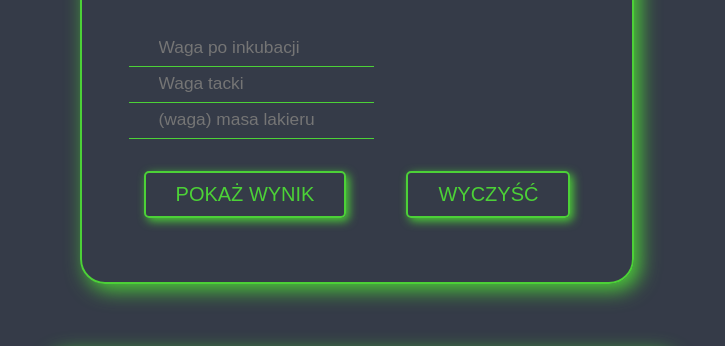
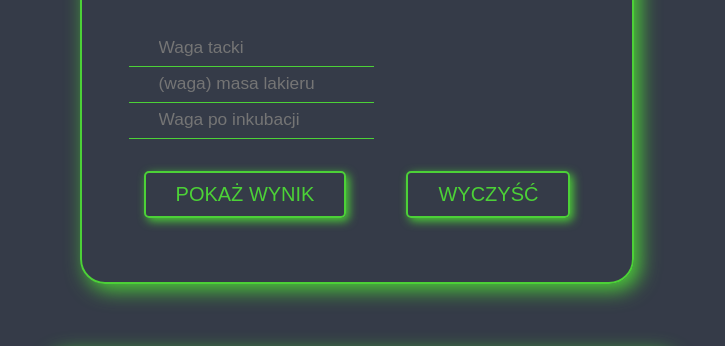
Before and after one commit to Kaweight/Calculation-of-solids-content, a plain HTML site: page index.html in a window 1280 px wide. Shown: the part 104-450 px from the top of the page, without its empty margins (283-1008 px from the left). Drawn offline with Linux system fonts and the light colour scheme.

Commit message:
fixed index.html and upgrade style.css

```diff
--- a/index.html
+++ b/index.html
@@ -12,11 +12,9 @@
     <section>
         <form id="handleZCS">
             <h1>Obliczanie zawartości ciał stałych</h1>
-
-            <input class="trayWeight" placeholder="Waga po inkubacji" type="number">
-            <input class="varnishMass" placeholder="Waga tacki" type="number">
-            <input class="weightAfterIncubation" placeholder="(waga) masa lakieru" type="number">
-
+            <input class="trayWeight" placeholder="Waga tacki" type="number">
+            <input class="varnishMass" placeholder="(waga) masa lakieru" type="number">
+            <input class="weightAfterIncubation" placeholder="Waga po inkubacji" type="number">
             <div>
                 <button class="handleScoreZCS">Pokaż wynik</button>
                 <button class="resetZCS">Wyczyść</button>
--- a/style.css
+++ b/style.css
@@ -4,11 +4,9 @@
 }
 
 body {
-    /* display: flex; */
     align-items: center;
     justify-content: center;
     height: 100vh;
-    /* background-image: linear-gradient(280deg, #44bd32 0%, #718093 20%); */
     background-color: #353b48;
 }
 
@@ -87,8 +85,5 @@ span {
     text-align: center;
     font-size: 200%;
     color: #ecf0f1;
-    /* font-weight: bold; */
     padding-top: 2rem;
-    /* text-shadow: 1px 1px 15px #4cd137; */
-
 }
```
